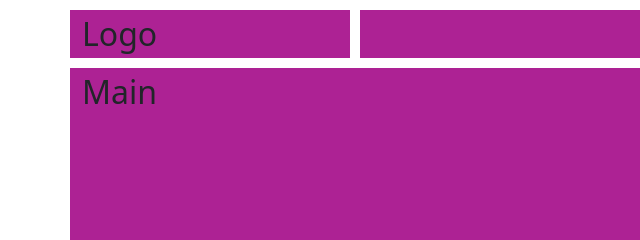
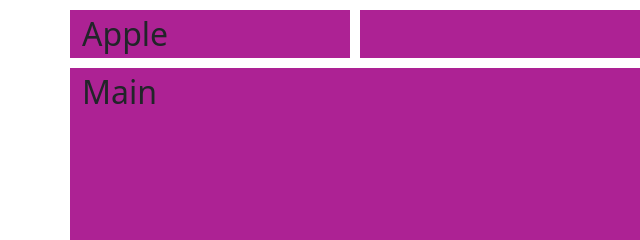
Before and after one commit to kalaivanisaravanan181984/kalaivanisaravanan181984.github.io, a plain HTML site: page index.html in a window 1280 px wide. Shown: the top 240 px of the page, 0-640 px from the left. Drawn offline with nearby package versions, Linux system fonts and the light colour scheme.

Commit message:
Logo changed to apple

```diff
--- a/index.html
+++ b/index.html
@@ -39,7 +39,7 @@
     <div class="container">
         <div class="row">
             <div class="col-3">
-                Logo
+                Apple
             </div>
             <div class="col-9 text-end">
                 Menu
```
